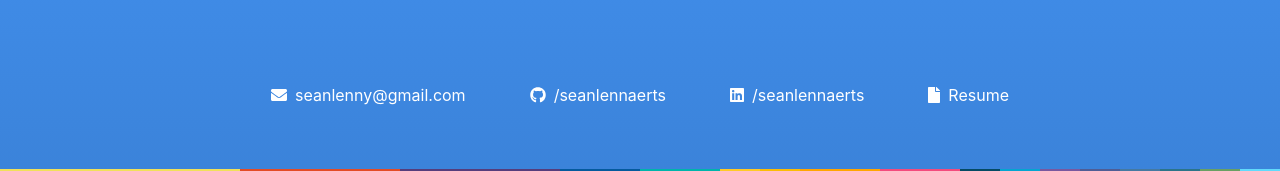
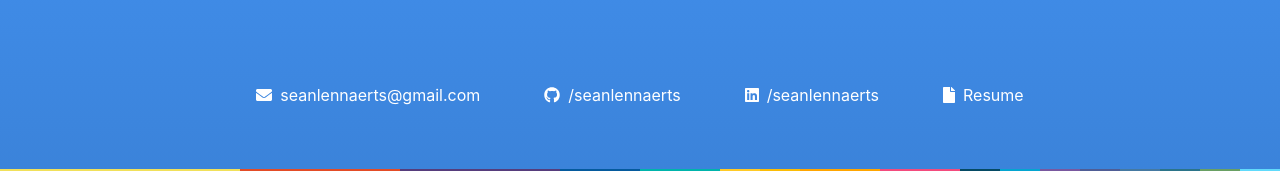
Before and after one commit to seanlennaerts/portfolio, a React (Create React App) app: page / in a window 1280 px wide. Shown: the part 167-338 px from the top of the page. Built offline with nearby package versions, Linux system fonts and the light colour scheme.

Commit message:
updated email

```diff
--- a/src/App.js
+++ b/src/App.js
@@ -202,10 +202,10 @@ class App extends Component {
           <h1>Sean Lennaerts</h1>
           <div className="socials">
             <Social
-              link='mailto:seanlenny@gmail.com'
+              link='mailto:seanlennaerts@gmail.com'
               prefix='fas'
               icon='envelope'
-              text='seanlenny@gmail.com'
+              text='seanlennaerts@gmail.com'
               newTab
             />
             <Social
```
